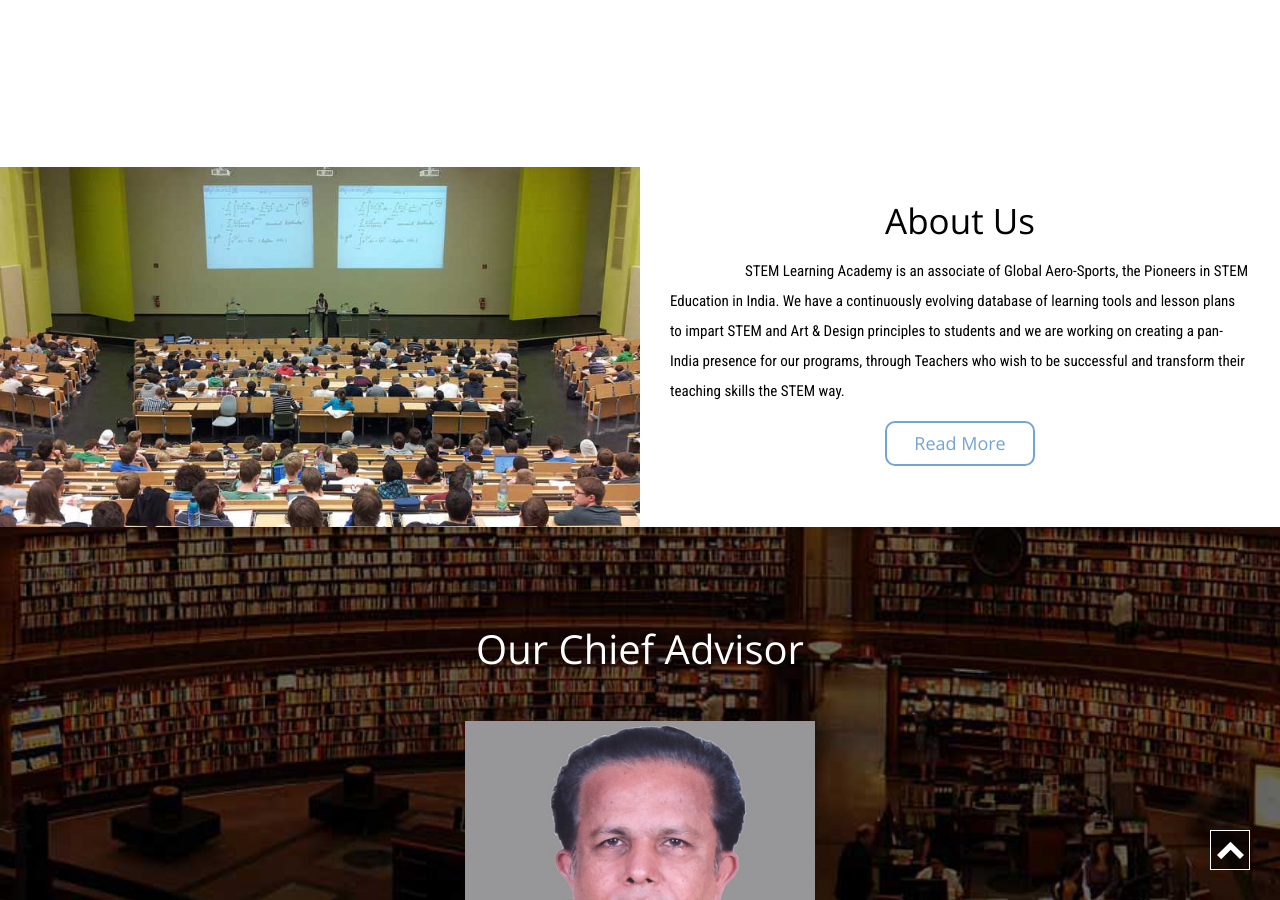
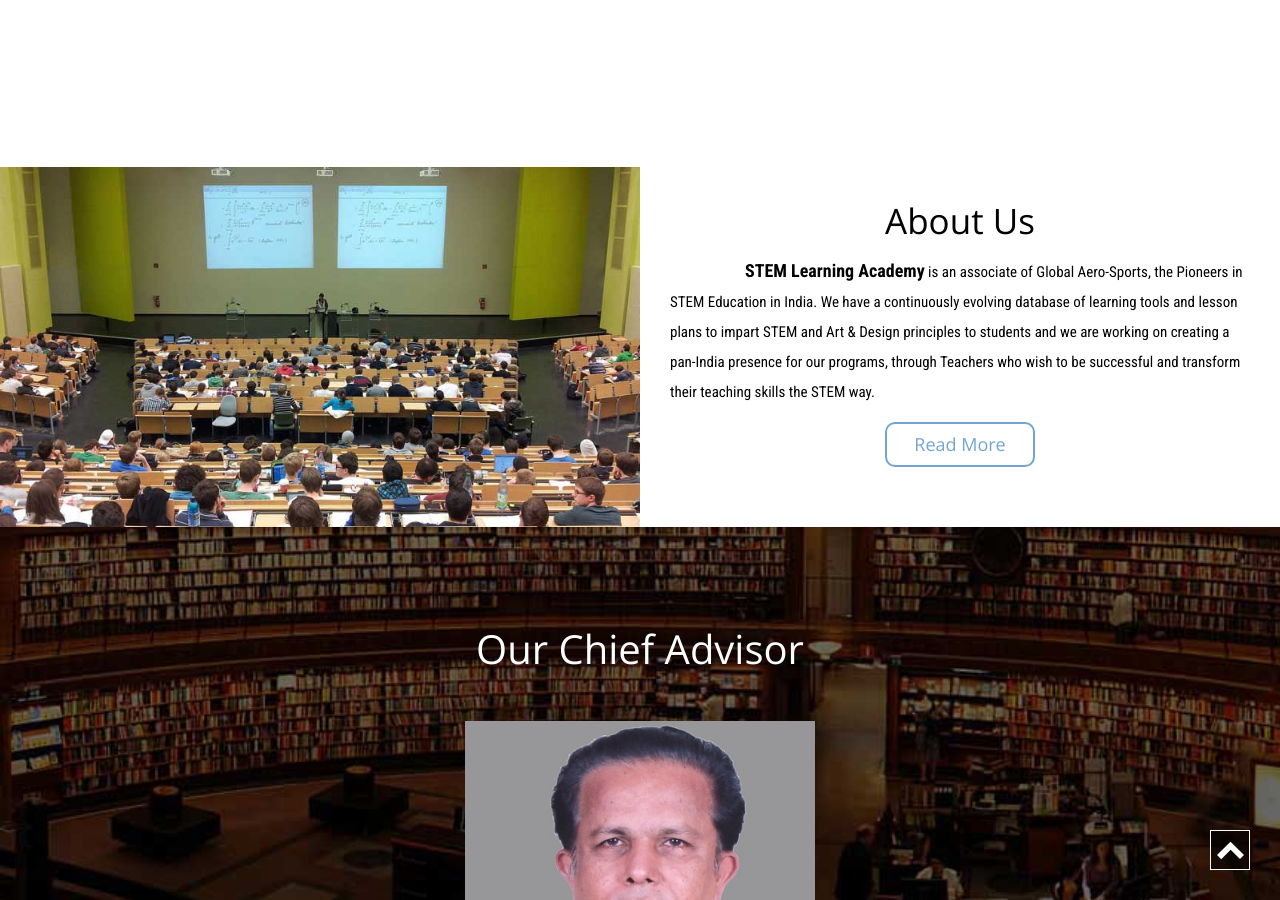
Before and after one commit to dhanyacm/stem, a Jekyll site: the page built from index.html, in a window 1280 px wide and 900 px high, scrolled down 528 px. Built offline with Jekyll 4.4.1, drawn with Linux system fonts in a browser that asks for light colours; a script that is not in the unit is left out.

Commit message:
Update index.html

```diff
--- a/index.html
+++ b/index.html
@@ -20,7 +20,7 @@
 		<div class="col-lg-6 col-md-6 col-sm-6 about-agile2">
 			<div class="about-wthree">
 				<h2 class="text-center slideanim">About Us</h2>
-				<p class="slideanim">STEM Learning Academy is an associate of Global Aero-Sports, the Pioneers in STEM Education in India. We have a continuously evolving database of learning tools and lesson plans to impart STEM and Art & Design principles to students and we are working on creating a pan-India presence for our programs, through Teachers who wish to be successful and transform their teaching skills the STEM way.</p>
+				<p class="slideanim"><b><font size=4>STEM Learning Academy</font></b> is an associate of Global Aero-Sports, the Pioneers in STEM Education in India. We have a continuously evolving database of learning tools and lesson plans to impart STEM and Art & Design principles to students and we are working on creating a pan-India presence for our programs, through Teachers who wish to be successful and transform their teaching skills the STEM way.</p>
 				<a href="about.html" title="Click">Read More</a>
 			</div>
 		</div>
@@ -79,7 +79,7 @@
 						</div>
 					</div>
 				</div>
-				<h4 class="slideanim">STEM Teachers Training Program</h4>
+				<h5 class="slideanim">STEM Teachers Training Program</h5>
 				<p class="serv-w3 slideanim">Meant for all Teachers who are open to new technologies</p>
 			</div>
 		</a>
@@ -97,7 +97,7 @@
 						</div>
 					</div>
 				</div>
-				<h4 class="slideanim">Curriculum Development Program</h4>
+				<h5 class="slideanim">Curriculum Development Program</h5>
 				<p class="serv-w3 slideanim">Help teachers to enhance and energize their current curriculum</p>
 			</div>
 		</a>
@@ -115,7 +115,7 @@
 						</div>
 					</div>
 				</div>
-				<h4 class="slideanim" style="">Junior and Senior Engineer Programs</h4>
+				<h5 class="slideanim">Junior and Senior Engineer Programs</h5>
 				<p class="serv-w3 slideanim">For students who get excited about a career in Engineering or Science</p>
 			</div>
 		</a>
@@ -133,7 +133,7 @@
 						</div>
 					</div>
 				</div>
-				<h4 class="slideanim">STEM Micro Franchise Program</h4>
+				<h5 class="slideanim">STEM Micro Franchise Program</h5>
 				<p class="serv-w3 slideanim">For Individuals who wants to make career
 in STEM</p>
 			</div>
```
